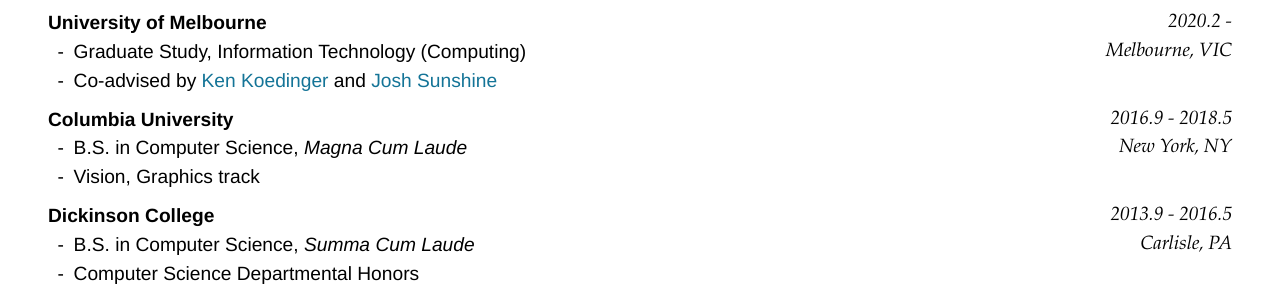
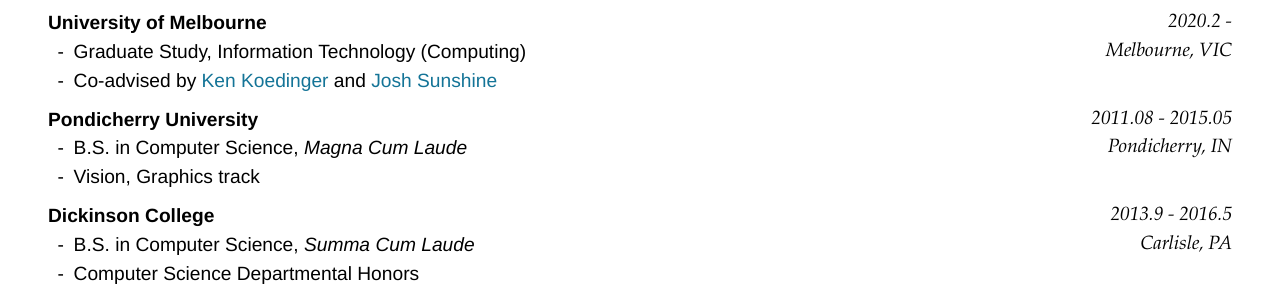
Before and after one commit to thedhanawada/me, a Jekyll site: the page built from index.md, in a window 1280 px wide and 900 px high. Shown: the part 419-719 px from the top of the window. Built offline with Jekyll 4.4.1, drawn with Linux system fonts in a browser that asks for light colours; nearby versions of some CDN libraries.

Commit message:
Update index.md

````diff
--- a/index.md
+++ b/index.md
@@ -32,10 +32,10 @@ Melbourne, VIC
 - Graduate Study, Information Technology (Computing)
 - Co-advised by [Ken Koedinger](http://pact.cs.cmu.edu/koedinger.html) and [Josh Sunshine](http://www.cs.cmu.edu/~jssunshi/)
 
-### **Columbia University** `2016.9 - 2018.5`
+### **Pondicherry University** `2011.08 - 2015.05`
 
 ```
-New York, NY
+Pondicherry, IN
 ```
 
 - B.S. in Computer Science, _Magna Cum Laude_
````
